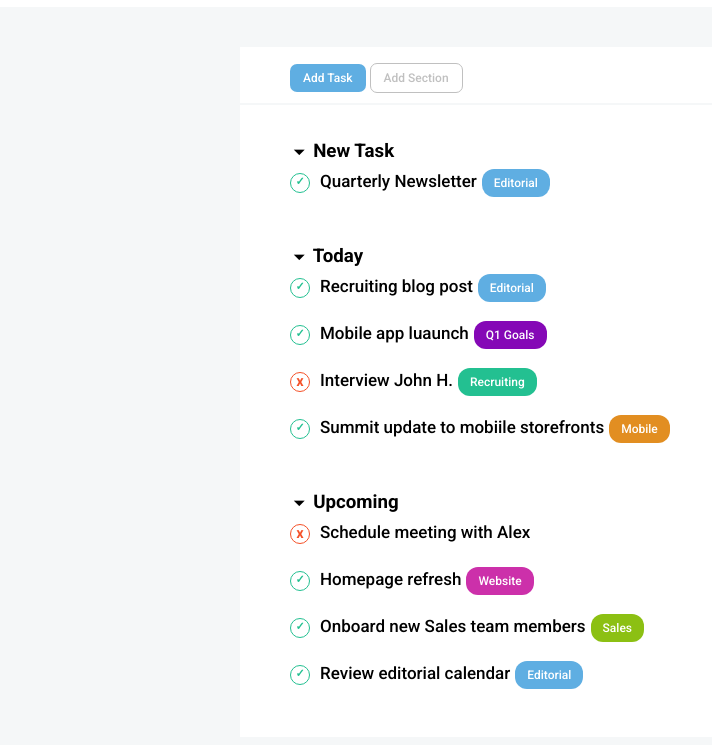
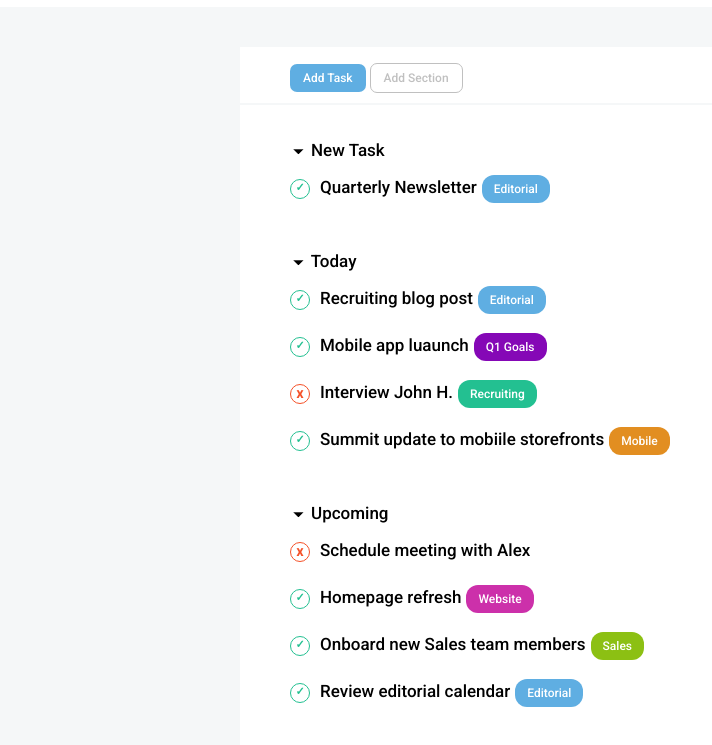
Before and after one commit to M6Irinel/html-css-toboolist, a plain HTML site: page index.html in a window 1280 px wide. Shown: the part 63-808 px from the top of the page, without its empty margins (0-712 px from the left). Drawn offline with Linux system fonts and the light colour scheme.

Commit message:
modificato con la variante <ul> e non <section>

```diff
--- a/css/style.css
+++ b/css/style.css
@@ -89,19 +89,20 @@ main {
 
 /* ---------------------------*/
 
-section {
+ul {
     padding: 35px 50px 0;
 }
 
-section:last-child {
+ul:last-child {
     padding-bottom: 35px;
 }
 
-section * {
+ul * {
     vertical-align: middle;
+    list-style: none;
 }
 
-section p {
+ul li {
     margin-bottom: 7px;
 }
 
@@ -114,7 +115,7 @@ span {
 }
 
 
-section p {
+ul li {
     font-size: 17px;
 }
 
@@ -147,5 +148,4 @@ span.dis-like {
     border: 1px solid #f55027;
     color: #f55027;
     padding: 3px;
-    /* font-size: 20px; */
 }
--- a/index.html
+++ b/index.html
@@ -30,37 +30,37 @@
             <a class="color-white" id="add-section" href="#">Add Section</a>
         </div>
 
-        <section>
-            <h3><span class="active-list-icon">▼</span> New Task</h3>
+        <ul>
+            <li><span class="active-list-icon">▼</span> New Task</li>
 
-            <p><span class="like circle">&check;</span>Quarterly Newsletter<span class="label-p color-azure">Editorial</span></p>
-        </section>
+            <li><span class="like circle">&check;</span>Quarterly Newsletter<span class="label-p color-azure">Editorial</span></li>
+        </ul>
 
-        <section>
-            <h3><span class="active-list-icon">▼</span> Today</h3>
+        <ul>
+            <li><span class="active-list-icon">▼</span> Today</li>
 
-            <p><span class="like circle">&check;</span>Recruiting blog post<span class="label-p color-azure">Editorial</span></p>
+            <li><span class="like circle">&check;</span>Recruiting blog post<span class="label-p color-azure">Editorial</span></li>
 
-            <p><span class="like circle">&check;</span>Mobile app luaunch<span class="label-p color-viola">Q1 Goals</span></p>
+            <li><span class="like circle">&check;</span>Mobile app luaunch<span class="label-p color-viola">Q1 Goals</span></li>
 
-            <p><span class="dis-like circle">X</span>Interview John H.<span class="label-p color-green">Recruiting</span></p>
+            <li><span class="dis-like circle">X</span>Interview John H.<span class="label-p color-green">Recruiting</span></li>
 
-            <p><span class="like circle">&check;</span>Summit update to mobiile storefronts<span class="label-p color-orange">Mobile</span></p>
+            <li><span class="like circle">&check;</span>Summit update to mobiile storefronts<span class="label-p color-orange">Mobile</span></li>
 
-        </section>
+        </ul>
 
-        <section>
-            <h3><span class="active-list-icon">▼</span> Upcoming</h3>
+        <ul>
+            <li><span class="active-list-icon">▼</span> Upcoming</li>
 
-            <p><span class="dis-like circle">X</span>Schedule meeting with Alex</p>
+            <li><span class="dis-like circle">X</span>Schedule meeting with Alex</li>
 
-            <p><span class="like circle">&check;</span>Homepage refresh<span class="label-p color-rose">Website</span></p>
+            <li><span class="like circle">&check;</span>Homepage refresh<span class="label-p color-rose">Website</span></li>
 
-            <p><span class="like circle">&check;</span>Onboard new Sales team members<span class="label-p color-yellow">Sales</span></p>
+            <li><span class="like circle">&check;</span>Onboard new Sales team members<span class="label-p color-yellow">Sales</span></li>
 
-            <p><span class="like circle">&check;</span>Review editorial calendar<span class="label-p color-azure">Editorial</span></p>
+            <li><span class="like circle">&check;</span>Review editorial calendar<span class="label-p color-azure">Editorial</span></li>
 
-        </section>
+        </ul>
 
     </main>
 </body>
```
